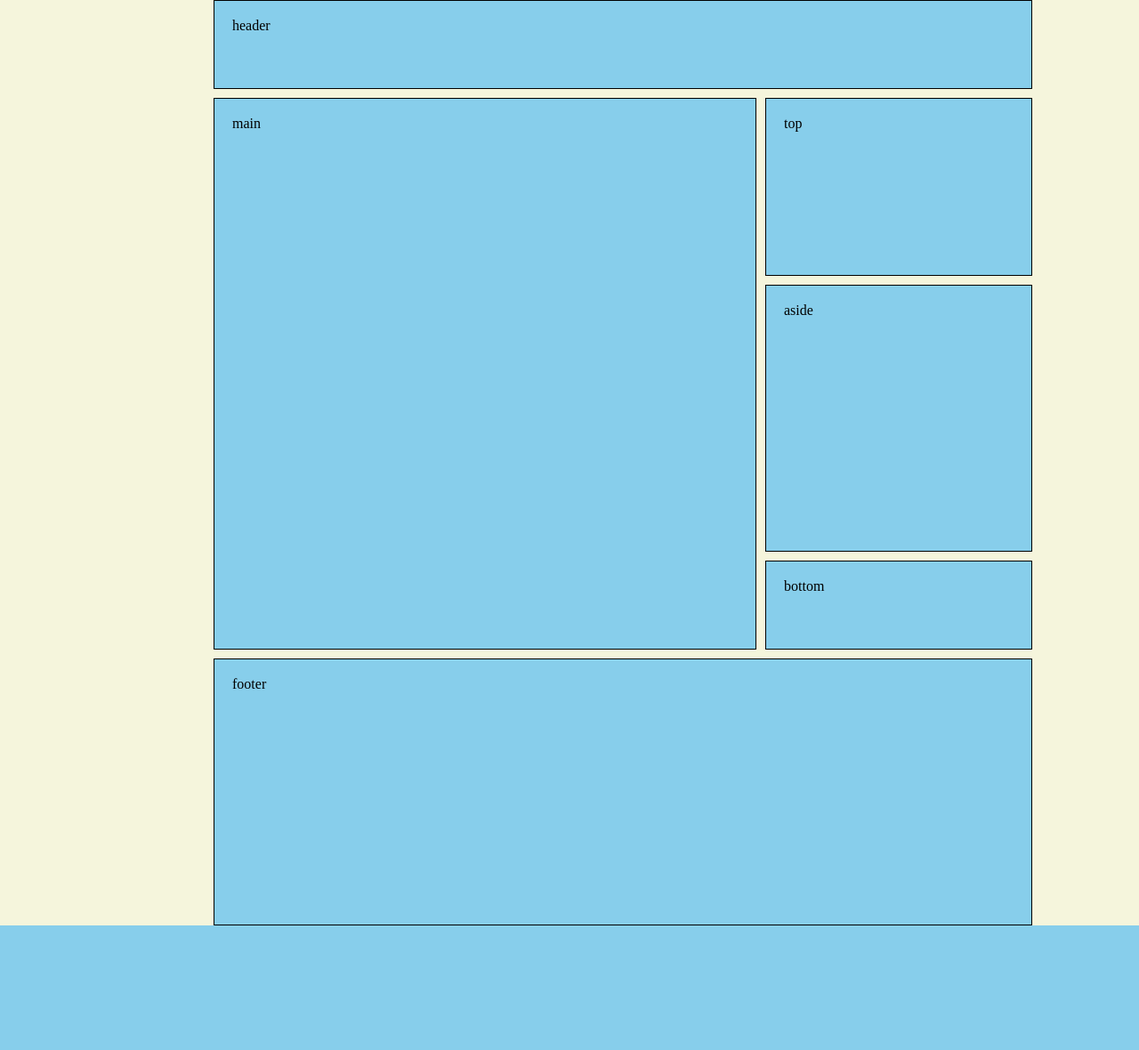
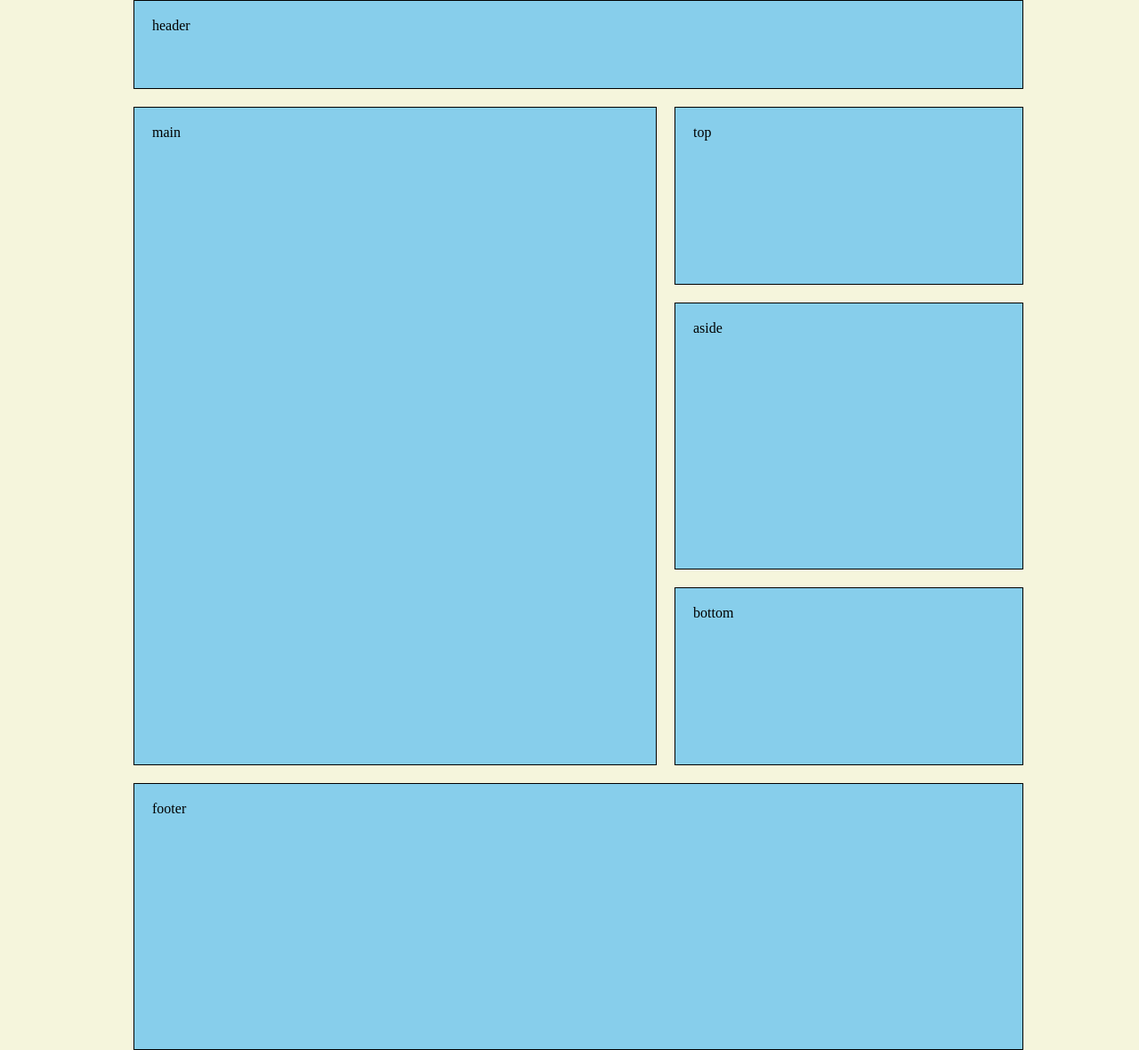
Before and after one commit to DeveloperRooney/html_css, a PHP site: page /grid2.html in a window 1280 px wide. Shown: the whole page at 89% size. Before the commit the page ends 1040 px from the top, so only its background shows below. Run offline with PHP 8.4, Linux system fonts and the light colour scheme.

Commit message:
grid 연습

```diff
--- a/example/css/grid2.css
+++ b/example/css/grid2.css
@@ -1,34 +1,31 @@
 body {
     background-color: beige;
+
 }
 
+
 .container {
-    width: 800px;
-    margin : 0 auto;
+    width: 980px;
+    margin: 0 auto;
     display: grid;
-    grid-gap : 10px;
-    grid-template-columns: 300px 300px 300px;
-    grid-template-rows: 100px 200px 300px 100px 300px;
-    grid-template-areas: 'header header header'
-                         'main main top'
-                         'main main aside'
-                         'main main bottom'
-                         'footer footer footer';
-    ;
+    grid-gap: 20px;
+    grid-template-columns: 60% 40%;
+    grid-template-rows: 100px 200px 300px 200px 300px;
+    grid-template-areas: "header header"
+    "main top"
+    "main aside"
+    "main bottom"
+    "footer footer";
 }
 
 .container div {
-    background-color: skyblue;
     padding: 20px;
     border: 1px solid black;
+    background-color: skyblue;
 }
 
 .header {
     grid-area: header;
-}
-
-.menu {
-    grid-area: menu;
 }
 
 .main {
```
